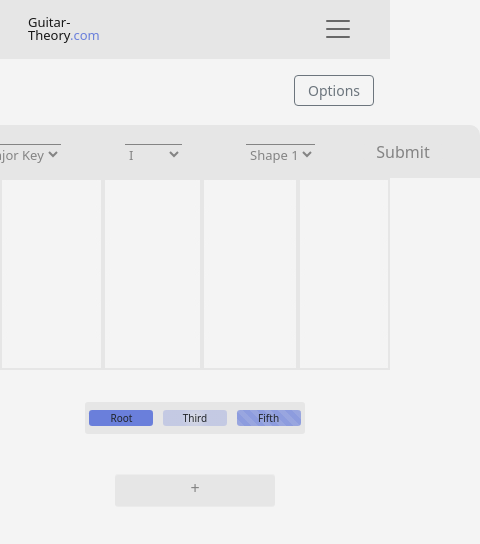
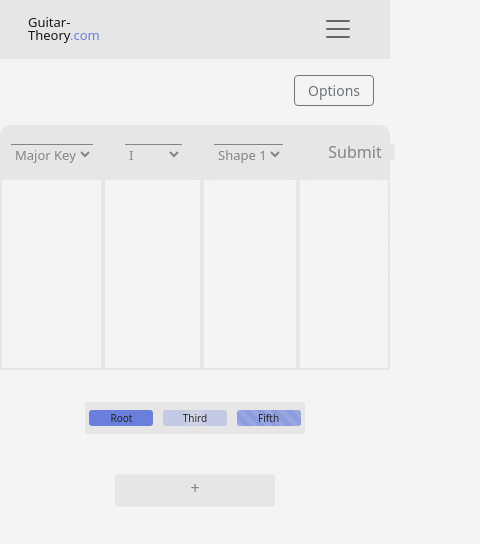
Before and after one commit to nvduran/guitar-theory-site, a React (Create React App) app: page / in a window 390 px wide. Shown: the top 544 px of the page, 480 px wide, since content can reach past the window. Built offline with nearby package versions, Linux system fonts and the light colour scheme.

Commit message:
mobile fix

```diff
--- a/src/styles/FretboardView.css
+++ b/src/styles/FretboardView.css
@@ -46,6 +46,18 @@ body {
   line-height: 1rem;
 }
 
+@media (max-width: 700px) {
+  /* CSS that should be displayed if width is equal to or less than 991px goes here */
+  .selector-select-class {
+    margin: 0px 1rem 0px 1rem !important;
+  }
+  .submit-div {
+    align-items: center;
+  }
+  .selection-div-4f {
+    width: 100%;
+  }
+}
 .selection-div-container {
   display: flex;
   flex-direction: column;
--- a/src/styles/FretboardView.scss
+++ b/src/styles/FretboardView.scss
@@ -52,6 +52,22 @@ body {
     border-top-right-radius: 10px;
     line-height: 1rem;
 }
+
+@media (max-width: 700px){
+  /* CSS that should be displayed if width is equal to or less than 991px goes here */
+  .selector-select-class {
+    margin: 0px 1rem 0px 1rem!important;
+  }
+
+  .submit-div {
+    align-items: center;
+  }
+
+  .selection-div-4f{
+    width: 100%;
+  }
+
+ }
 
 .selection-div-container {
     display: flex;
```
Also changed, not shown: 1 other file (tests, documents, lock files or other folders).
